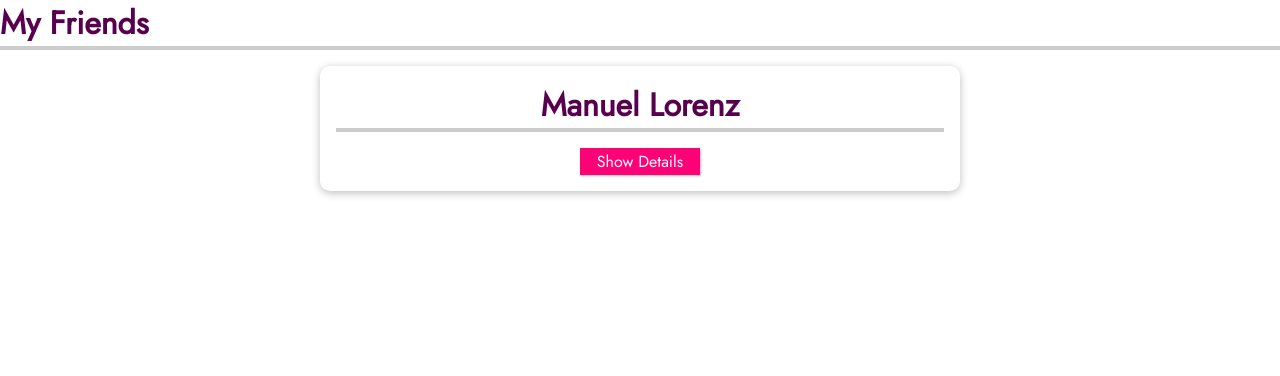
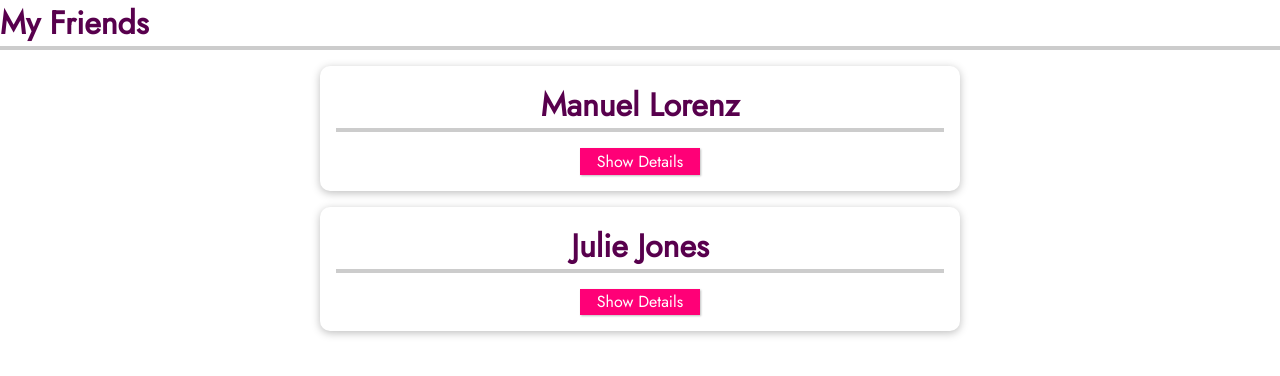
Before and after one commit to wako057/vue-tutorial, a Vue app in the folder 15-second-app/: page / in a window 1280 px wide. Shown: the top 376 px of the page. Built offline with nearby package versions, Linux system fonts and the light colour scheme.

Commit message:
feat: parent-child communication

```diff
--- a/15-second-app/src/App.vue
+++ b/15-second-app/src/App.vue
@@ -1,7 +1,7 @@
 <template>
     <h2>My Friends</h2>
     <ul>
-        <FriendContact></FriendContact>
+      <FriendContact v-for="friend of friends" :friend="friend" :key="friend.name"></FriendContact>
     </ul>
 </template>
 
--- a/15-second-app/src/components/FriendContact.vue
+++ b/15-second-app/src/components/FriendContact.vue
@@ -11,15 +11,12 @@
 
 <script>
 export default {
+    props: [
+        'friend',
+    ],
     data() {
         return {
             detailsAreVisible: false,
-            friend: {
-                id: "manuel",
-                name: "Manuel Lorenz",
-                phone: "01234 5678 991",
-                email: "manuel@localhost.com",
-            }
         }
     },
     methods: {
```
